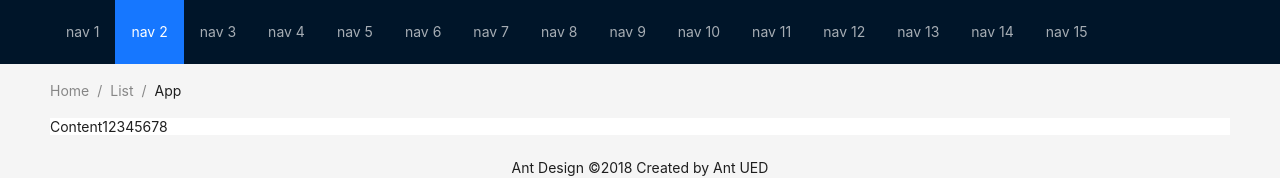
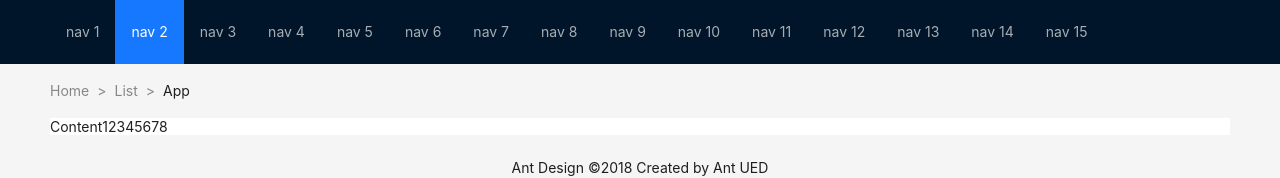
Before and after one commit to a6a18/react-frontend, a React (Create React App) app: page / in a window 1280 px wide. Shown: the top 178 px of the page. Built offline with nearby package versions, Linux system fonts and the light colour scheme.

Commit message:
Update App.js
修改麵包屑樣式變成 >

```diff
--- a/src/App.js
+++ b/src/App.js
@@ -28,6 +28,7 @@ const App = () => {
                 }}
             >
                 <Breadcrumb
+                    separator=">"
                     style={{
                         margin: '16px 0',
                     }}
```
